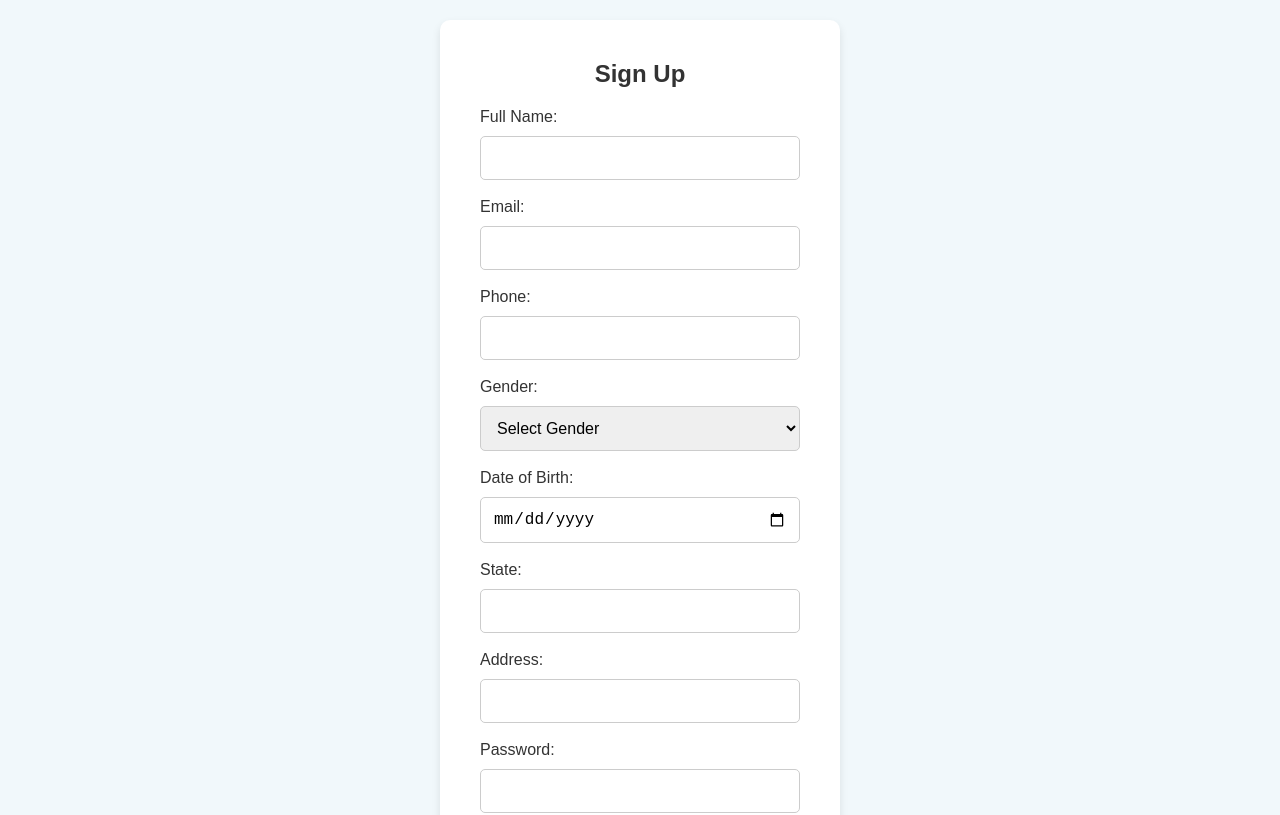
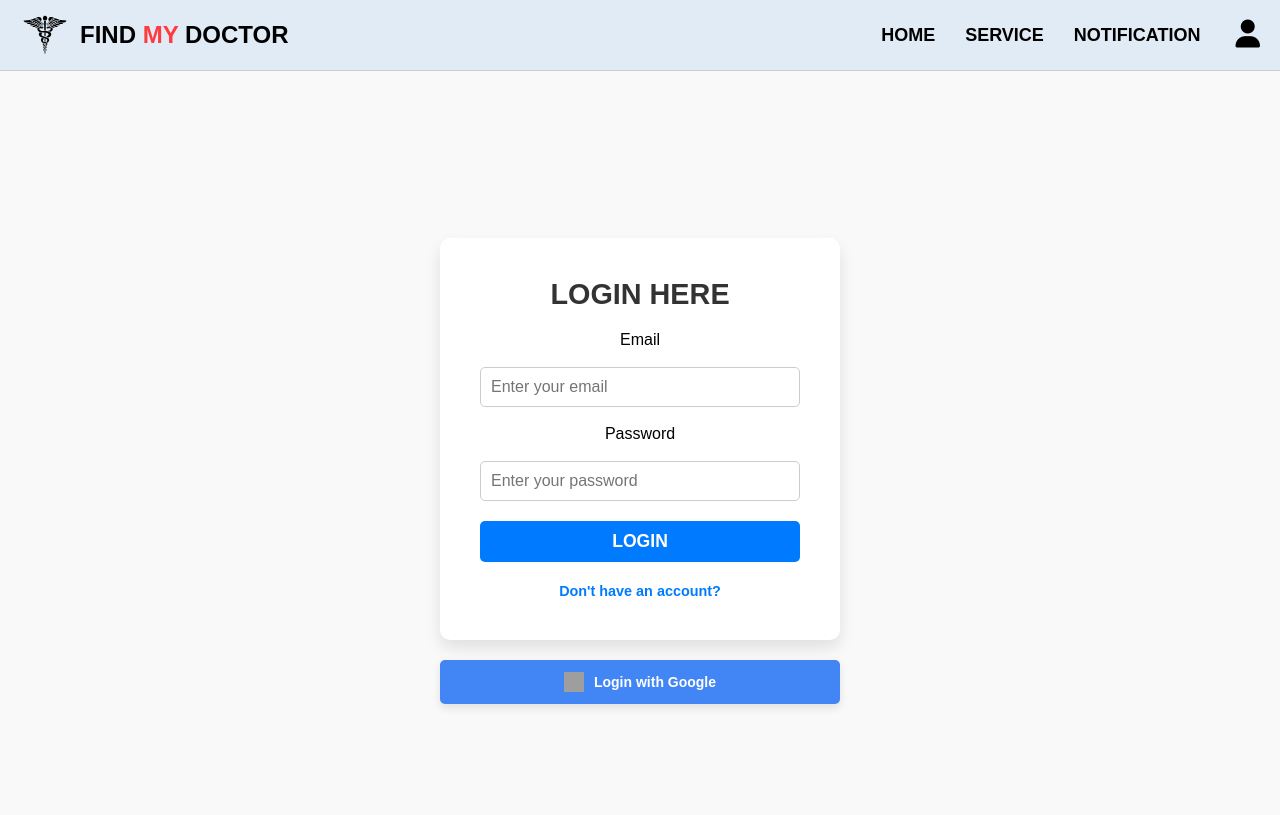
Before and after one commit to Aswin2901/FindMyDoctor-, a React (Create React App) app in the folder findmydoctor-frontend/: page / in a window 1280 px wide. Shown: the top 815 px of the page. Built offline with nearby package versions, Linux system fonts and the light colour scheme; grey boxes are pictures that could not be loaded.

Commit message:
css and navigation work is completed

```diff
--- a/findmydoctor-frontend/src/App.js
+++ b/findmydoctor-frontend/src/App.js
@@ -19,8 +19,8 @@ function App() {
     <div className="App">
       <Router>
         <Routes>
-          <Route path="/" element={<Signup />} />
-          <Route path="/login" element={<Login />} />
+          <Route path="/signup" element={<Signup />} />
+          <Route path="/" element={<Login />} />
           <Route path="/home" element={<PrivateRoute><Home /></PrivateRoute>} />
           <Route path="/doctorsignup" element={<DoctorSignup />} />
           <Route path="/doctorlogin" element={<DoctorLogin />} />
--- a/findmydoctor-frontend/src/pages/Doctor/LoginPage/DoctorLogin.js
+++ b/findmydoctor-frontend/src/pages/Doctor/LoginPage/DoctorLogin.js
@@ -77,7 +77,7 @@ const DoctorLogin = () => {
           </form>
 
           <div className="login-links">
-            <Link to='/doctorsignup'>Don't have an account? Sign up here</Link><br />
+            <Link to='/doctorsignup'>Don't have an account?</Link><br />
             <Link to='/'>Go to user login</Link>
           </div>
         </div>
--- a/findmydoctor-frontend/src/pages/User/LoginPage/Login.css
+++ b/findmydoctor-frontend/src/pages/User/LoginPage/Login.css
@@ -9,6 +9,7 @@
   min-height: 100vh;
 }
 
+/* Login form container */
 .login-form {
   background-color: #ffffff;
   padding: 40px;
@@ -26,7 +27,7 @@
   color: #333;
 }
 
-/* Style for form inputs */
+/* Form input fields */
 .login-form input {
   width: 100%;
   padding: 12px;
@@ -38,16 +39,7 @@
   transition: border-color 0.3s ease;
 }
 
-/* Add label styles */
-.login-form label {
-  display: block;
-  font-size: 14px;
-  text-align: left;
-  margin-bottom: 5px;
-  color: #333;
-  font-weight: bold;
-}
-
+/* Form input focus state */
 .login-form input:focus {
   border-color: #007bff;
   outline: none;
@@ -55,7 +47,7 @@
 
 /* Login button styling */
 .login-form .login-button {
-  width: 100px;
+  width: 100%;
   padding: 12px;
   background-color: #e74c3c; /* Red color */
   color: #fff;
@@ -71,24 +63,6 @@
   background-color: #c0392b; /* Darker red on hover */
 }
 
-.login-links {
-  margin-top: 20px;
-  text-align: center;
-}
-
-.login-links p {
-  font-size: 14px;
-  margin: 5px 0;
-  cursor: pointer;
-  color: #e74c3c;
-  font-weight: bold;
-  transition: color 0.3s ease;
-}
-
-.login-links p:hover {
-  color: #c0392b; /* Darker red on hover */
-}
-
 /* Success and error message styling */
 .success-message {
   color: green;
@@ -100,6 +74,59 @@
   color: red;
   font-weight: bold;
   margin-bottom: 15px;
+}
+
+/* Google login button */
+.google-login-button {
+  display: flex;
+  align-items: center;
+  justify-content: center;
+  background-color: #4285f4;
+  color: white;
+  padding: 12px;
+  margin-top: 20px;
+  border: none;
+  border-radius: 5px;
+  cursor: pointer;
+  font-size: 16px;
+  font-weight: bold;
+  transition: background-color 0.3s ease;
+  width: 100%;
+  max-width: 400px;
+  box-shadow: 0px 4px 8px rgba(0, 0, 0, 0.1);
+}
+
+/* On hover, the Google button gets a darker blue */
+.google-login-button:hover {
+  background-color: #357ae8;
+}
+
+/* Google button icon and text alignment */
+.google-login-button img {
+  width: 20px;
+  height: 20px;
+  margin-right: 10px;
+}
+
+.google-login-button span {
+  font-size: 14px;
+}
+
+/* Links below the form */
+.login-links {
+  margin-top: 20px;
+  text-align: center;
+}
+
+.login-links a {
+  color: #e74c3c;
+  font-weight: bold;
+  text-decoration: none;
+  transition: color 0.3s ease;
+}
+
+.login-links a:hover {
+  color: #c0392b; /* Darker red on hover */
 }
 
 /* Responsive design for smaller screens */
--- a/findmydoctor-frontend/src/pages/User/LoginPage/Login.js
+++ b/findmydoctor-frontend/src/pages/User/LoginPage/Login.js
@@ -83,13 +83,14 @@ const Login = () => {
             <button type="submit" className="login-button">LOGIN</button>
           </form>
           <div className="login-links">
-            <Link to='/'>Don't have an account?</Link>
+            <Link to='/signup'>Don't have an account?</Link>
           </div>
         </div>
 
         {/* Google Login Button */}
         <button onClick={handleGoogleLogin} className="google-login-button">
-          Login with Google
+          <img src="https://upload.wikimedia.org/wikipedia/commons/4/4a/Logo_2013_Google.png" alt="Google logo" />
+          <span>Login with Google</span>
         </button>
       </div>
       <Footer />
--- a/findmydoctor-frontend/src/pages/User/SignupPage/Signup.js
+++ b/findmydoctor-frontend/src/pages/User/SignupPage/Signup.js
@@ -1,7 +1,9 @@
 import React, { useState } from 'react';
 import axios from 'axios';
-import { useNavigate } from 'react-router-dom';
+import { Link, useNavigate } from 'react-router-dom';
 import './Signup.css';
+import Navbar from '../../../components/Navbar/Navbar';
+import Footer from '../../../components/Footer/Footer';
 
 const Signup = () => {
   const navigate = useNavigate();
@@ -52,6 +54,9 @@ const Signup = () => {
   };
 
   return (
+    <div>
+      <Navbar/>
+
       <div className="signup-container">
         {/* Display Error Messages */}
         {errorMessages && <div className="error-message">{errorMessages}</div>}
@@ -101,6 +106,10 @@ const Signup = () => {
               <input type="password" name="confirmPassword" value={formData.confirmPassword} onChange={handleChange} required />
             </label>
             <button type="submit" className="signup-button">SIGN UP</button>
+            <div className="signup-links">
+              <Link to='/'>Already have an account?</Link><br />
+              <Link to='/doctorlogin'>Sign up as a Doctor</Link>
+            </div>
           </form>
         ) : (
           <form onSubmit={handleOtpSubmit} className="otp-form">
@@ -111,6 +120,8 @@ const Signup = () => {
           </form>
         )}
       </div>
+      <Footer/>
+    </div>
   );
 };
 
```
Lines whose indentation alone changed are shown as unchanged.
